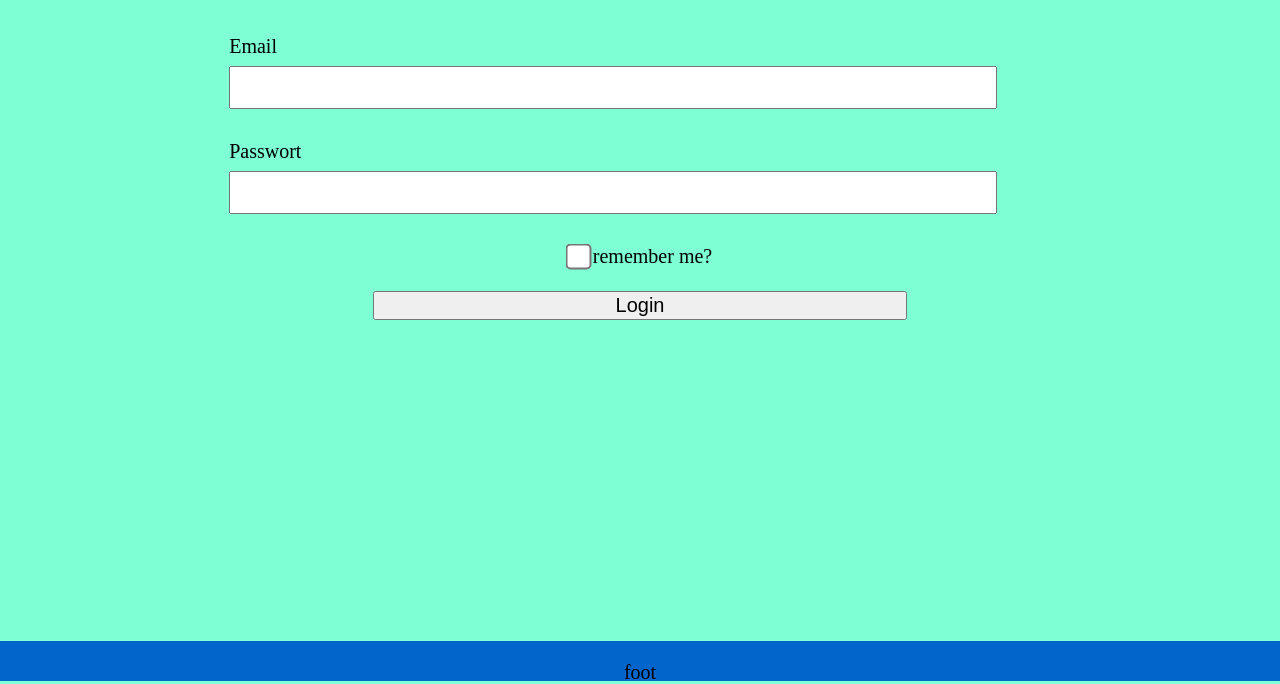
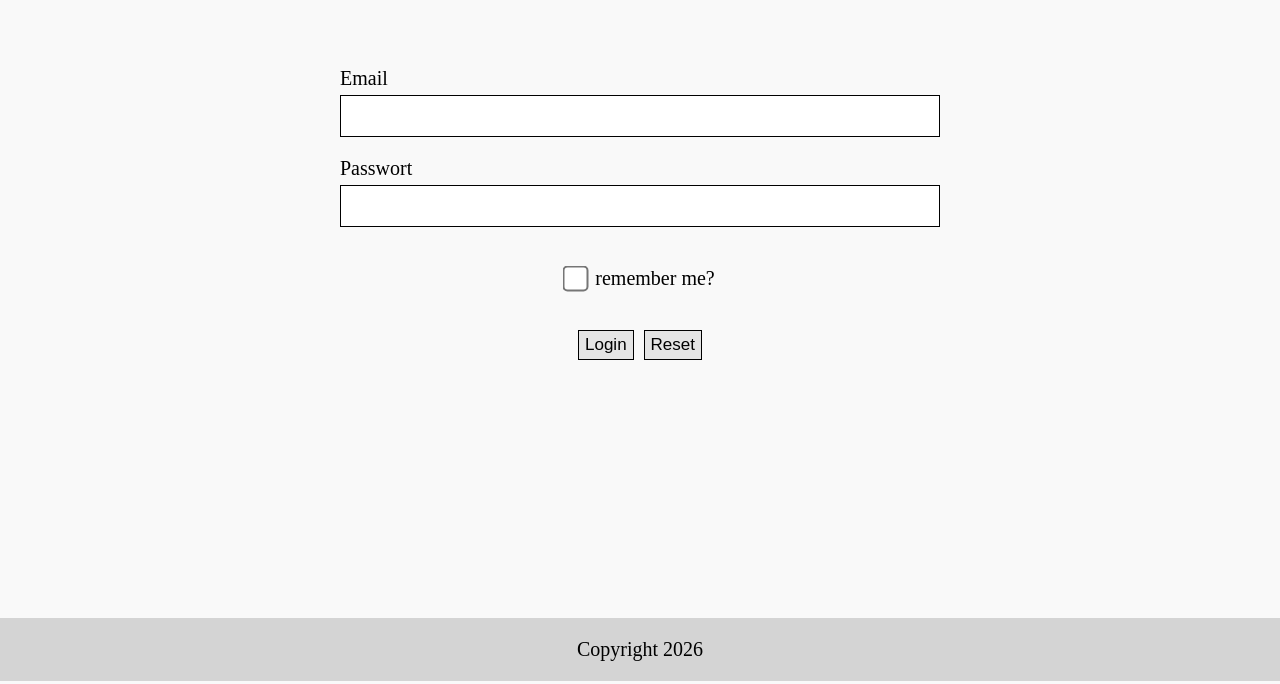
Before and after one commit to SwissWaffle/MKLager, a plain HTML site: page index.html in a window 1280 px wide. Shown: the part 119-803 px from the top of the page. Drawn offline with Linux system fonts and the light colour scheme.

Commit message:
HTML restructure, Style change, Error msg

```diff
--- a/index.html
+++ b/index.html
@@ -15,26 +15,38 @@
             </p>
         </div>
 
-        <div class="footer">
-            <p>foot</p>
-        </div>
+        <footer>
+            <p>Copyright 2026</p>
+        </footer>
 
         <div class="login">
             <form class="login_form">
+                <div class="element_Input">
                     <label for="email" name="Email">
                         Email
                     </label>
-                <input type="text" id="email" name="email">
-                <br>
+                    <input class="input_field" type="text" id="email" name="email">
+                </div>
+                <div class="element_Input">
                     <label for="passwort" name="Passwort">
                         Passwort
                     </label>
-                <input type="text" id="password" name="password">
-                <br>
-                <span style="text-align: center;"><input type="checkbox" id="remember" name="remember">
-                <label for="remember" name="remember me?"> remember me?</label></span>
-                <br>
-                <input type="button" value="Login">
+                    <input class="input_field" type="text" id="password" name="password">
+                </div>
+                <div class="element_Input checkbox">
+                    <input class="checkbox_inner" type="checkbox" id="remember" name="remember">
+                    <label for="remember" name="remember me?"> remember me?</label>
+                </div>
+                <div class="buttons">
+                    <button class="input_button primary">Login</button>
+                    <button class="input_button secondary">Reset</button>
+                </div>
+                <div>
+                    <p class="error_msg">
+                        *Email oder Passwort ist falsch*
+                    </p>
+                </div>
+            </form>
         </div>
     </main>
 </html>
--- a/styles/style.css
+++ b/styles/style.css
@@ -11,14 +11,16 @@
 }
 html{
     font-size: 20px;
-    background-color: aquamarine;
+    background-color:#f9f9f9;
+}
+
+body{
+    margin: 0;
 }
 
 .main{
 
 }
-
-
 
 .banner{
     display: flex;
@@ -28,8 +30,17 @@ html{
     font-size: 2.25rem;
 }
 
+footer{
+    position: absolute;
+    width: 100%;
+    bottom: 0;
+    background: #d4d4d4;
+    display: flex;
+    justify-content: center;
+}
+
 .login{
-    font-size: 1rem;
+    padding: 2rem;
 }
 
 .login_form{
@@ -38,40 +49,67 @@ html{
     flex-direction: column;
     justify-content: center;
     justify-self: center;
-    width: 65%;
+    width: 100%;
+    max-width: 600px;
+    gap: 1rem;
+}
+.element_Input{
+    display: flex;
+    flex-direction: column;
+    gap: .25rem;
 }
 
-.footer{
+.element_Input label{
     font-size: 1rem;
+    font-weight: 400;
+}
+
+.element_Input.checkbox{
+    margin-top: 1rem;
     display: flex;
+    flex-direction: row;
+    align-items: center;
     justify-content: center;
-    align-content: center;
-    bottom: 0%;
-    left: 0%;
-    position: absolute;
-    background-color: #0066cc;
-    width: 100%;
-    height: 2rem;
+    gap: .5rem;
 
 }
 
-input[type=text]{
+.element_Input .input_field {
+    border: 1px solid black;
+    min-height: 1rem;
+    padding: .5rem .75rem;
+}
 
-    width: 100%;
-    padding: 12px 12px;
-    margin-top: 8px;
-    margin-bottom: 8px;
-    max-width: 90%;
+.input_button{
+    min-height: 1.5rem;
+    font-size: .85rem;
+    width: fit-content;
+    border: 1px solid black;
 }
+
+.buttons{
+    display: flex;
+    justify-content: center;
+    gap: .5rem;
+}
+
+button{
+    margin-top: 1rem;
+    background: #e4e4e4;
+}
+
+button:hover{
+    transition: .2s ease;
+    background: #d1d1d1;
+}
+
+.error_msg{
+    display: none;
+    justify-content: center;
+    color: #d80000;
+    margin-top: 1rem;
+}
+
 input[type=checkbox]{
     transform: scale(2);
 }
-
-input[type=button]{
-    font-size: 1rem;
-    display: flex;
-    justify-content: center;
-    vertical-align: middle;
-    width: 65%;
-    margin: 0 auto;
-}
```
Lines whose indentation alone changed are shown as unchanged.
